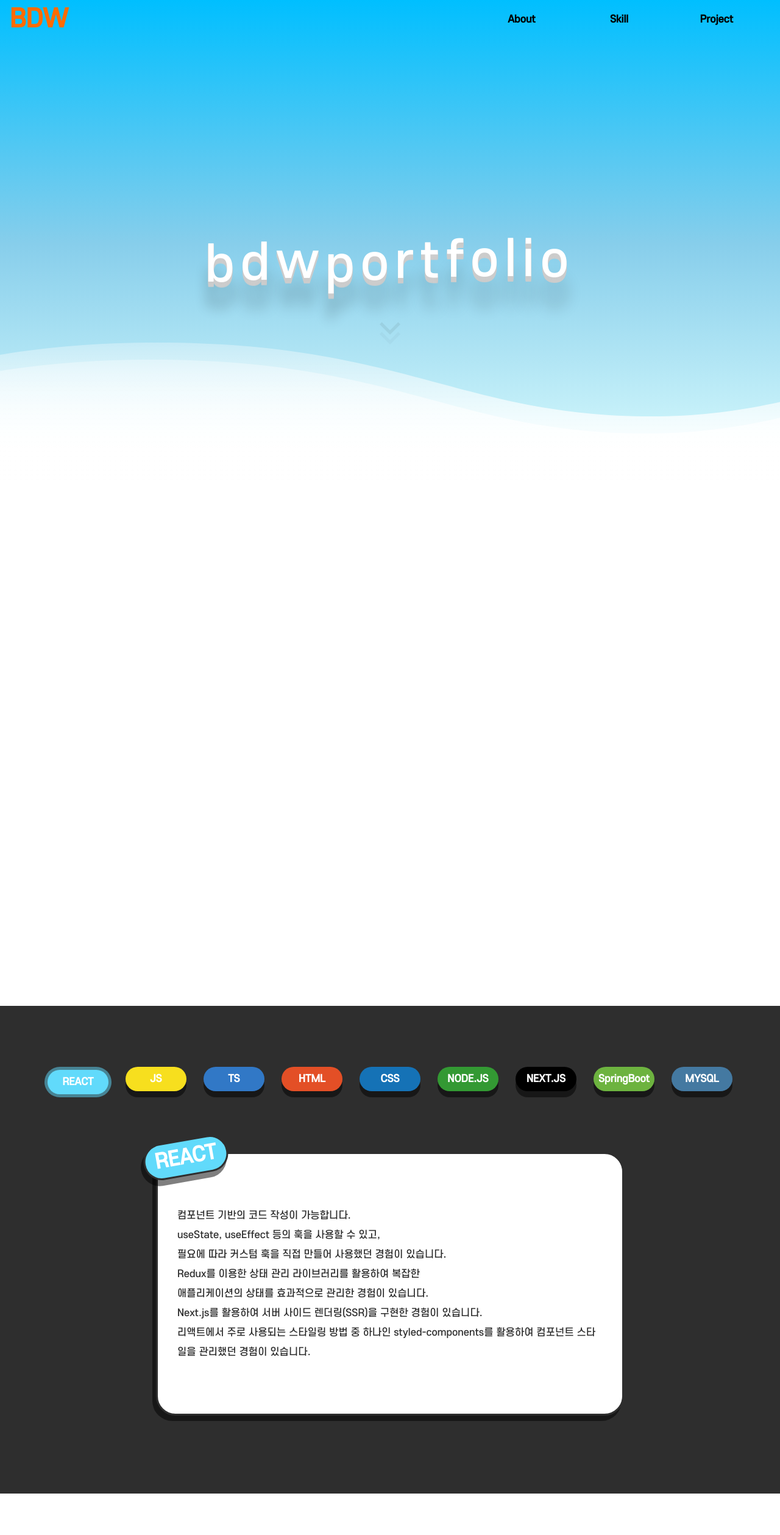
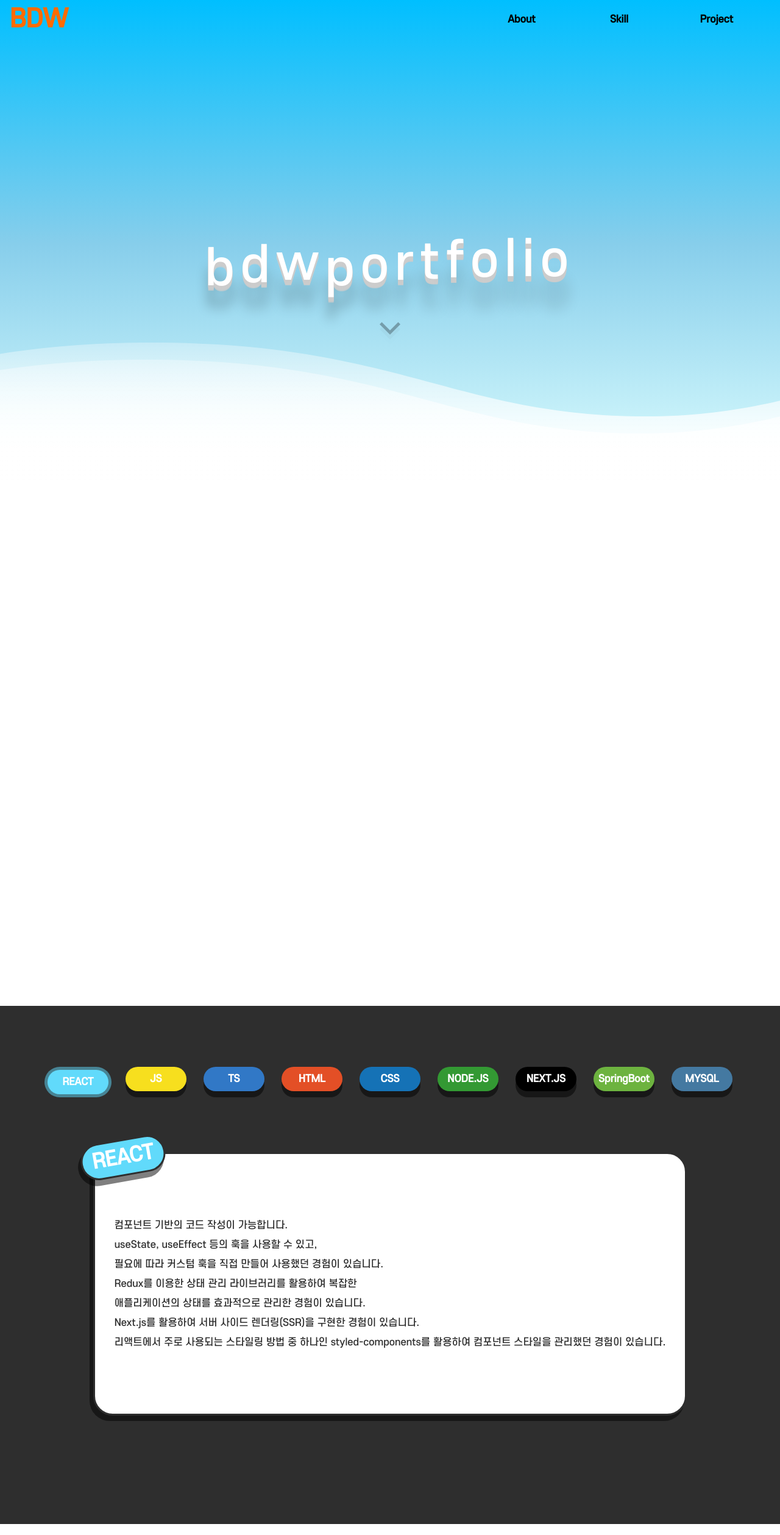
Before and after one commit to BaeDongWoo/BDW_Portfolio, a Next.js app: page / in a window 1280 px wide. Shown: the top 2518 px of the page at 61% size. Built offline with nearby package versions, Linux system fonts and the light colour scheme; grey boxes are pictures that could not be loaded.

Commit message:
design:modify css

```diff
--- a/src/components/pages/page1/index.tsx
+++ b/src/components/pages/page1/index.tsx
@@ -34,7 +34,7 @@ const MainPage = ({ element }: MainPageProps) => {
 };
 export default MainPage;
 
-const Container = styled.div`
+const Container = styled.article`
   background: linear-gradient(deepSkyBlue, skyBlue, lightCyan);
   width: 100vw;
   height: 100vh;
--- a/src/components/pages/page3/index.tsx
+++ b/src/components/pages/page3/index.tsx
@@ -24,10 +24,11 @@ const SkillPage = ({ element }: SkillProps) => {
     </Container>
   );
 };
-const Container = styled.div`
+const Container = styled.article`
   width: 100vw;
   min-height: 100vh;
   background-color: #2e2e2e;
+  padding-bottom: 50px;
 `;
 const SkillContainer = styled.div`
   width: 90vw;
--- a/src/components/pages/page3/skillBox.tsx
+++ b/src/components/pages/page3/skillBox.tsx
@@ -59,10 +59,10 @@ const Container = styled.div<{ bgcol: string; color: string }>`
       z-index: 1;
       white-space: pre-line;
       @media (max-width: 767px) {
-        font-size: 0.6rem;
+        font-size: 0.8rem;
       }
       @media (max-width: 375px) {
-        font-size: 0.5rem;
+        font-size: 0.6rem;
       }
     }
   }
--- a/src/components/pages/page3/skillBoxCon.tsx
+++ b/src/components/pages/page3/skillBoxCon.tsx
@@ -17,10 +17,8 @@ const SkillBoxs = styled.div`
   height: 60%;
   display: grid;
   justify-content: space-around;
-  grid-template-columns: repeat(1, 60vw);
   @media (max-width: 767px) {
     margin-top: 40px;
-    grid-template-columns: repeat(1, 80vw);
   }
 `;
 export default SkillBoxCon;
--- a/src/components/pages/page4/back.tsx
+++ b/src/components/pages/page4/back.tsx
@@ -88,6 +88,14 @@ const Location = styled.div`
     height: 70px;
     border-radius: 50%;
     object-fit: cover;
+    transition: all 0.2s linear;
+    &:hover {
+      transform: scale(1.1);
+    }
+    @media (max-width: 767px) {
+      width: 50px;
+      height: 50px;
+    }
   }
 `;
 const Skills = styled.div`
--- a/src/components/pages/page4/index.tsx
+++ b/src/components/pages/page4/index.tsx
@@ -14,7 +14,7 @@ const Project = ({ element }: ProjectProps) => {
     </Container>
   );
 };
-const Container = styled.div`
+const Container = styled.article`
   width: 100vw;
   min-height: 100vh;
   padding-top: 65px;
```
